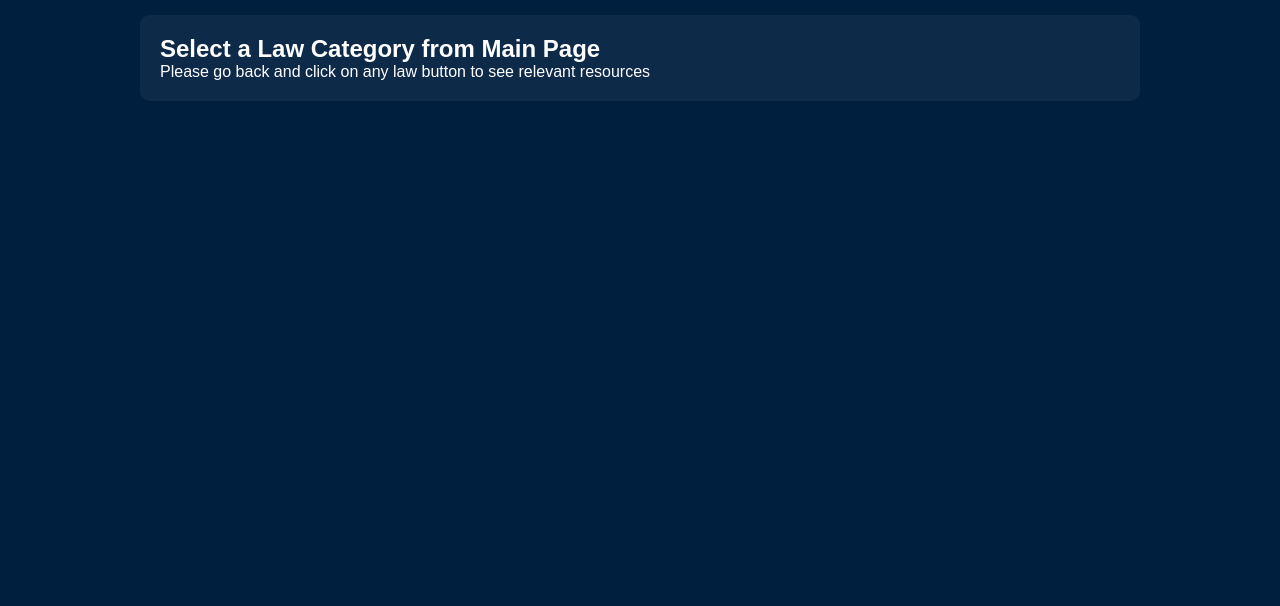
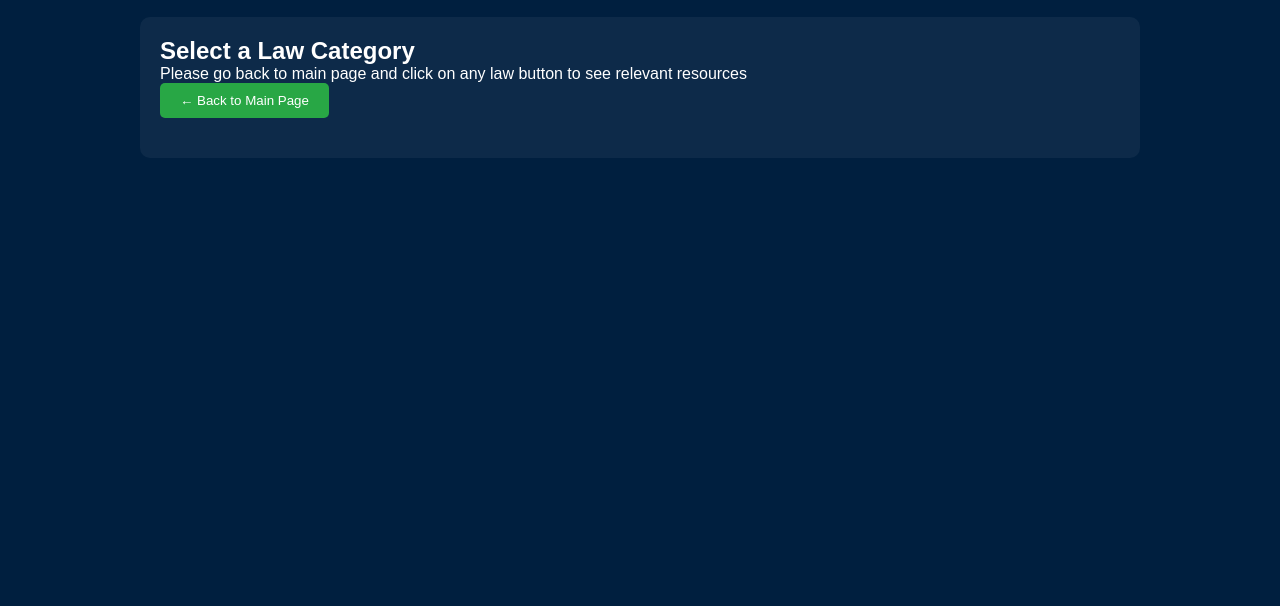
Before and after one commit to cyberjurist-pak/cyberjurist, a plain HTML site: page index.html in a window 1280 px wide. Shown: the part 194-800 px from the top of the page. Drawn offline with Linux system fonts and the light colour scheme.

Commit message:
Update index.html

```diff
--- a/index.html
+++ b/index.html
@@ -1,4 +1,4 @@
-<<!DOCTYPE html>
+<!DOCTYPE html>
 <html lang="en">
 <head>
     <meta charset="UTF-8">
@@ -12,23 +12,20 @@
         .resource-section { background: rgba(255,255,255,0.05); padding: 20px; margin: 15px 0; border-radius: 10px; }
         .resource-link { display: block; background: #007BFF; color: white; padding: 12px; margin: 8px 0; border-radius: 5px; text-decoration: none; }
         .resource-link:hover { background: #0056b3; }
-        .back-btn { background: #28a745; color: white; padding: 10px 20px; border: none; border-radius: 5px; cursor: pointer; }
+        .back-btn { background: #28a745; color: white; padding: 10px 20px; border: none; border-radius: 5px; cursor: pointer; margin-bottom: 20px; }
     </style>
 </head>
 <body>
     <div class="container">
+        <button class="back-btn" onclick="goBack()">← Back to Main Page</button>
+
         <div class="header">
             <h1>🌐 Cyber Law Resources</h1>
             <p>Complete Reference Links for Legal Research</p>
-            <button class="back-btn" onclick="goBack()">← Back to Main</button>
         </div>
 
         <div id="resource-content">
-            <!-- Dynamic content will load here based on law type -->
-            <div class="resource-section">
-                <h2>Select a Law Category from Main Page</h2>
-                <p>Please go back and click on any law button to see relevant resources</p>
-            </div>
+            <!-- Dynamic content will load here -->
         </div>
     </div>
 
@@ -47,49 +44,49 @@
             'international': `
                 <div class="resource-section">
                     <h2>🌍 International Cyber Law Resources</h2>
-                    <a href="https://www.geocities.com/SiliconValley/Bay/6201" class="resource-link" target="_blank">Cyber-jurisdiction Homepage</a>
-                    <a href="https://www.giic.org" class="resource-link" target="_blank">Global Information Infrastructure Commission</a>
-                    <a href="https://www.icann.org" class="resource-link" target="_blank">ICANN - Domain Name Regulation</a>
-                    <a href="https://www.ilpf.org" class="resource-link" target="_blank">Internet Law and Policy Forum</a>
-                    <a href="https://www.ipww.com" class="resource-link" target="_blank">Intellectual Property Magazine</a>
+                    <a href="https://www.geocities.com/SiliconValley/Bay/6201" class="resource-link" target="_blank">🛡️ Cyber-jurisdiction Homepage</a>
+                    <a href="https://www.giic.org" class="resource-link" target="_blank">🌐 Global Information Infrastructure Commission</a>
+                    <a href="https://www.icann.org" class="resource-link" target="_blank">🔗 ICANN - Domain Name Regulation</a>
+                    <a href="https://www.ilpf.org" class="resource-link" target="_blank">⚖️ Internet Law and Policy Forum</a>
+                    <a href="https://www.ipww.com" class="resource-link" target="_blank">📄 Intellectual Property Magazine</a>
                 </div>
             `,
             'resources': `
                 <div class="resource-section">
                     <h2>🔗 Additional Cyber Law Resources</h2>
-                    <a href="https://www.kslaw.com/legalresources.html" class="resource-link" target="_blank">King & Spalding Legal Resources</a>
-                    <a href="https://www.legalwks.com" class="resource-link" target="_blank">Legal Works - Cyber Laws</a>
-                    <a href="https://www.Lexsite.com" class="resource-link" target="_blank">Indian Legal Content</a>
-                    <a href="http://gsulaw.gsu.edu/lawand/papers/" class="resource-link" target="_blank">Georgia State University Law Papers</a>
-                    <a href="http://twobirds.com/library/Internet" class="resource-link" target="_blank">Bird & Bird Internet Law Library</a>
-                    <a href="https://www.bitlaw.com" class="resource-link" target="_blank">Bit-Law Technology Law</a>
-                    <a href="https://www.cato.org" class="resource-link" target="_blank">Cato Institute - Internet Policy</a>
-                    <a href="https://www.cca.gov.sg/eta" class="resource-link" target="_blank">Singapore Certification Authorities</a>
-                    <a href="https://www.cli.org" class="resource-link" target="_blank">Cyberspace Law Institute</a>
-                    <a href="https://www.cyberlawguide.com" class="resource-link" target="_blank">Cyber Law Guide</a>
-                    <a href="https://www.cyberlawindia.com" class="resource-link" target="_blank">Indian Cyber Law Updates</a>
-                </div>
-            `,
-            'fia1974': `
-                <div class="resource-section">
-                    <h2>📋 FIA Act 1974 Resources</h2>
-                    <p>Federal Investigation Agency Act, 1974</p>
-                    <a href="https://www.fia.gov.pk/laws.php" class="resource-link" target="_blank">Official FIA Laws Portal</a>
-                    <a href="https://www.na.gov.pk/uploads/documents/1302133687_605.pdf" class="resource-link" target="_blank">FIA Act 1974 PDF</a>
+                    <a href="https://www.kslaw.com/legalresources.html" class="resource-link" target="_blank">🏛️ King & Spalding Legal Resources</a>
+                    <a href="https://www.legalwks.com" class="resource-link" target="_blank">📚 Legal Works - Cyber Laws</a>
+                    <a href="https://www.Lexsite.com" class="resource-link" target="_blank">🇮🇳 Indian Legal Content</a>
+                    <a href="http://gsulaw.gsu.edu/lawand/papers/" class="resource-link" target="_blank">🎓 Georgia State University Law Papers</a>
+                    <a href="http://twobirds.com/library/Internet" class="resource-link" target="_blank">📖 Bird & Bird Internet Law Library</a>
+                    <a href="https://www.bitlaw.com" class="resource-link" target="_blank">💻 Bit-Law Technology Law</a>
+                    <a href="https://www.cato.org" class="resource-link" target="_blank">🏛️ Cato Institute - Internet Policy</a>
+                    <a href="https://www.cca.gov.sg/eta" class="resource-link" target="_blank">🇸🇬 Singapore Certification Authorities</a>
+                    <a href="https://www.cli.org" class="resource-link" target="_blank">⚖️ Cyberspace Law Institute</a>
+                    <a href="https://www.cyberlawguide.com" class="resource-link" target="_blank">🔍 Cyber Law Guide</a>
+                    <a href="https://www.cyberlawindia.com" class="resource-link" target="_blank">🇮🇳 Indian Cyber Law Updates</a>
                 </div>
             `,
             'peca2016': `
                 <div class="resource-section">
                     <h2>📱 PECA Act 2016 Resources</h2>
                     <p>Prevention of Electronic Crimes Act, 2016</p>
-                    <a href="https://www.na.gov.pk/uploads/documents/1474535941_293.pdf" class="resource-link" target="_blank">PECA Act 2016 Official PDF</a>
-                    <a href="https://www.moit.gov.pk/" class="resource-link" target="_blank">Ministry of IT</a>
+                    <a href="https://www.na.gov.pk/uploads/documents/1474535941_293.pdf" class="resource-link" target="_blank">📄 PECA Act 2016 Official PDF</a>
+                    <a href="https://www.moit.gov.pk/" class="resource-link" target="_blank">🏛️ Ministry of IT Pakistan</a>
                 </div>
             `
         };
 
         if (lawType && resources[lawType]) {
             resourceContent.innerHTML = resources[lawType];
+        } else {
+            resourceContent.innerHTML = `
+                <div class="resource-section">
+                    <h2>Select a Law Category</h2>
+                    <p>Please go back to main page and click on any law button to see relevant resources</p>
+                    <button class="back-btn" onclick="goBack()">← Back to Main Page</button>
+                </div>
+            `;
         }
     </script>
 </body>
```
